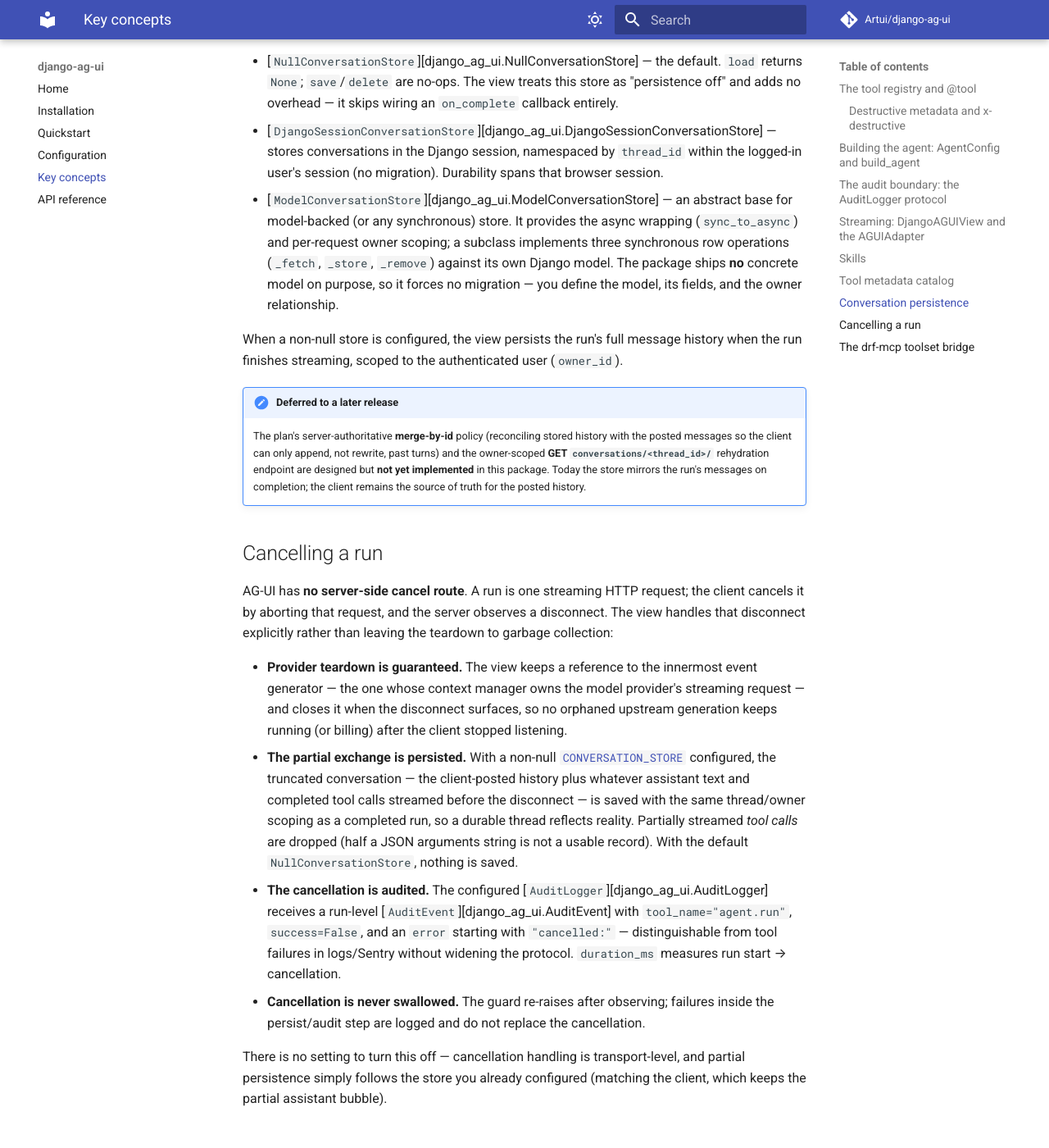
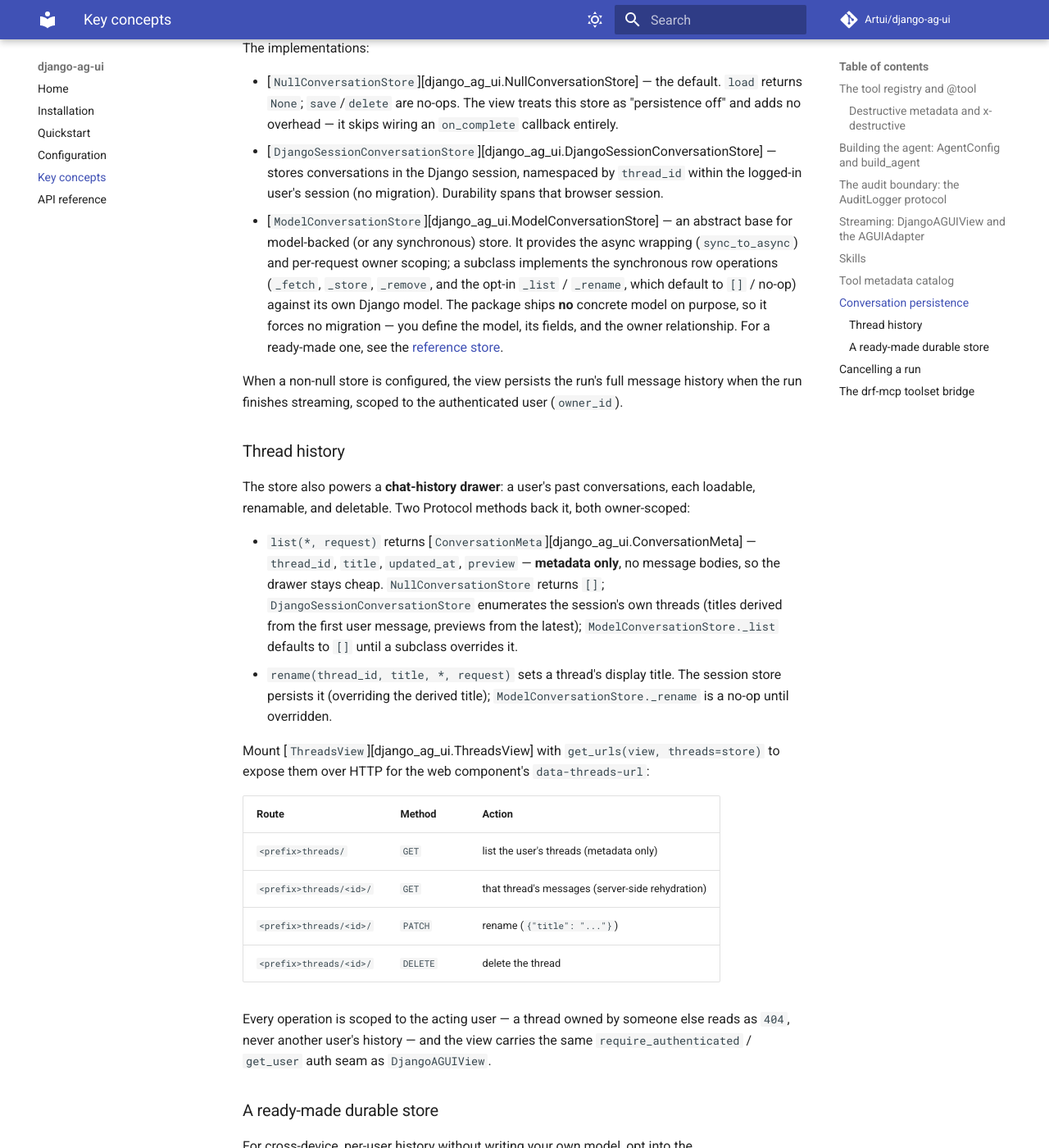
Before and after one commit to Artui/django-ag-ui, an MkDocs documentation site: the page built from docs/concepts.md, in a window 1280 px wide and 1400 px high, scrolled down 5100 px. Shown: the whole window at 82% size. Built offline with MkDocs 1.6.1 and Material for MkDocs 9.7.7, drawn with Linux system fonts in a browser that asks for light colours; comment, search, counter and statistics services are not loaded; some of the changed text lies outside the part shown.

Commit message:
Document the thread-history drawer + reference store
The 0.6.0 thread-index feature shipped with a CHANGELOG entry and API
reference but not the narrative docs. Fill that gap:

- README + docs/index: add the thread-history feature to the bullet lists.
- docs/concepts: note list/rename on the ConversationStore Protocol, and add
  "Thread history" (ConversationMeta + the ThreadsView routes) and "A ready-made
  durable store" (the opt-in django_ag_ui.contrib.store app) subsections; the
  rehydration endpoint is no longer "deferred" (it shipped as GET threads/<id>/).
- docs/configuration: document enabling DefaultConversationStore + the threads
  endpoints under CONVERSATION_STORE.

Docs-only; mkdocs --strict green.

Co-Authored-By: Claude Opus 4.8 <noreply@anthropic.com>

```diff
--- a/docs/concepts.md
+++ b/docs/concepts.md
@@ -230,10 +230,11 @@ history the client posts on every turn. Persistence is opt-in via
 pluggable Protocol, exactly like the audit logger.
 
 [`ConversationStore`][django_ag_ui.ConversationStore] is a runtime-checkable
-Protocol with async `load` / `save` / `delete`, each taking the `request`. A
-[`Conversation`][django_ag_ui.Conversation] is a frozen record of a `thread_id`,
-the AG-UI `Message` list (the wire shape, round-tripped verbatim), and an
-`owner_id` for authorization scoping.
+Protocol with async `load` / `save` / `delete`, plus `list` and `rename` for the
+thread drawer (see [Thread history](#thread-history) below), each taking the
+`request`. A [`Conversation`][django_ag_ui.Conversation] is a frozen record of a
+`thread_id`, the AG-UI `Message` list (the wire shape, round-tripped verbatim),
+and an `owner_id` for authorization scoping.
 
 The implementations:
 
@@ -248,22 +249,65 @@ The implementations:
 - [`ModelConversationStore`][django_ag_ui.ModelConversationStore] — an abstract
   base for model-backed (or any synchronous) store. It provides the async
   wrapping (`sync_to_async`) and per-request owner scoping; a subclass
-  implements three synchronous row operations (`_fetch`, `_store`, `_remove`)
-  against its own Django model. The package ships **no** concrete model on
-  purpose, so it forces no migration — you define the model, its fields, and the
-  owner relationship.
+  implements the synchronous row operations (`_fetch`, `_store`, `_remove`, and
+  the opt-in `_list` / `_rename`, which default to `[]` / no-op) against its own
+  Django model. The package ships **no** concrete model on purpose, so it forces
+  no migration — you define the model, its fields, and the owner relationship.
+  For a ready-made one, see the [reference store](#a-ready-made-durable-store).
 
 When a non-null store is configured, the view persists the run's full message
 history when the run finishes streaming, scoped to the authenticated user
 (`owner_id`).
 
+### Thread history
+
+The store also powers a **chat-history drawer**: a user's past conversations,
+each loadable, renamable, and deletable. Two Protocol methods back it, both
+owner-scoped:
+
+- `list(*, request)` returns [`ConversationMeta`][django_ag_ui.ConversationMeta]
+  — `thread_id`, `title`, `updated_at`, `preview` — **metadata only**, no message
+  bodies, so the drawer stays cheap. `NullConversationStore` returns `[]`;
+  `DjangoSessionConversationStore` enumerates the session's own threads (titles
+  derived from the first user message, previews from the latest);
+  `ModelConversationStore._list` defaults to `[]` until a subclass overrides it.
+- `rename(thread_id, title, *, request)` sets a thread's display title. The
+  session store persists it (overriding the derived title);
+  `ModelConversationStore._rename` is a no-op until overridden.
+
+Mount [`ThreadsView`][django_ag_ui.ThreadsView] with
+`get_urls(view, threads=store)` to expose them over HTTP for the web component's
+`data-threads-url`:
+
+| Route | Method | Action |
+| --- | --- | --- |
+| `<prefix>threads/` | `GET` | list the user's threads (metadata only) |
+| `<prefix>threads/<id>/` | `GET` | that thread's messages (server-side rehydration) |
+| `<prefix>threads/<id>/` | `PATCH` | rename (`{"title": "..."}`) |
+| `<prefix>threads/<id>/` | `DELETE` | delete the thread |
+
+Every operation is scoped to the acting user — a thread owned by someone else
+reads as `404`, never another user's history — and the view carries the same
+`require_authenticated` / `get_user` auth seam as `DjangoAGUIView`.
+
+### A ready-made durable store
+
+For cross-device, per-user history without writing your own model, opt into the
+`django_ag_ui.contrib.store` app: add `"django_ag_ui.contrib.store"` to
+`INSTALLED_APPS`, run `migrate`, and set
+[`CONVERSATION_STORE`](configuration.md#conversation_store) to
+`django_ag_ui.contrib.store.default_conversation_store.DefaultConversationStore`.
+It ships a `StoredConversation` model and a `ModelConversationStore` subclass with
+denormalised `title` / `preview` / `updated_at` columns so the thread list is a
+single cheap query. Projects that don't opt in get no model and no migration.
+
 !!! note "Deferred to a later release"
     The plan's server-authoritative **merge-by-id** policy (reconciling stored
     history with the posted messages so the client can only append, not rewrite,
-    past turns) and the owner-scoped **GET `conversations/<thread_id>/`**
-    rehydration endpoint are designed but **not yet implemented** in this
-    package. Today the store mirrors the run's messages on completion; the
-    client remains the source of truth for the posted history.
+    past turns) is designed but **not yet implemented**; today the store mirrors
+    the run's messages on completion and the client remains the source of truth
+    for the posted history. (The owner-scoped rehydration endpoint **is** now
+    shipped — `GET <prefix>threads/<id>/` above.)
 
 ## Cancelling a run
 
```
Also changed, not shown: README.md (+6 -0 lines), docs/configuration.md (+22 -0 lines), docs/index.md (+3 -1 lines).
